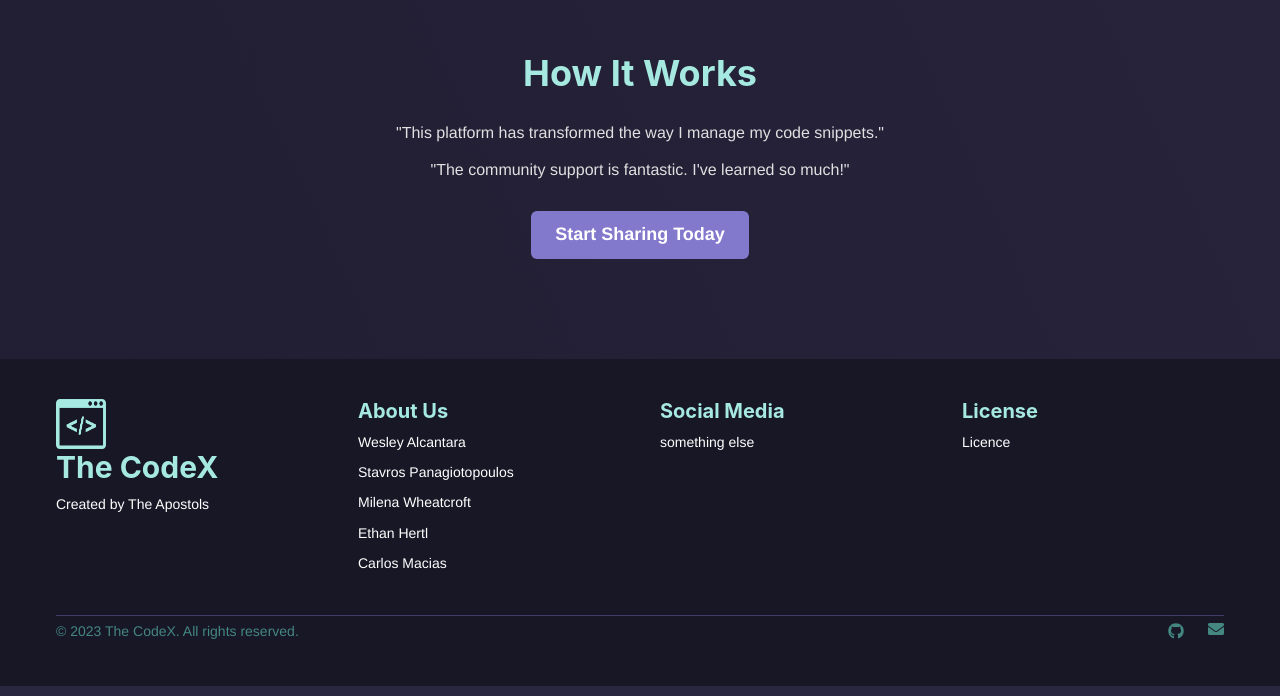
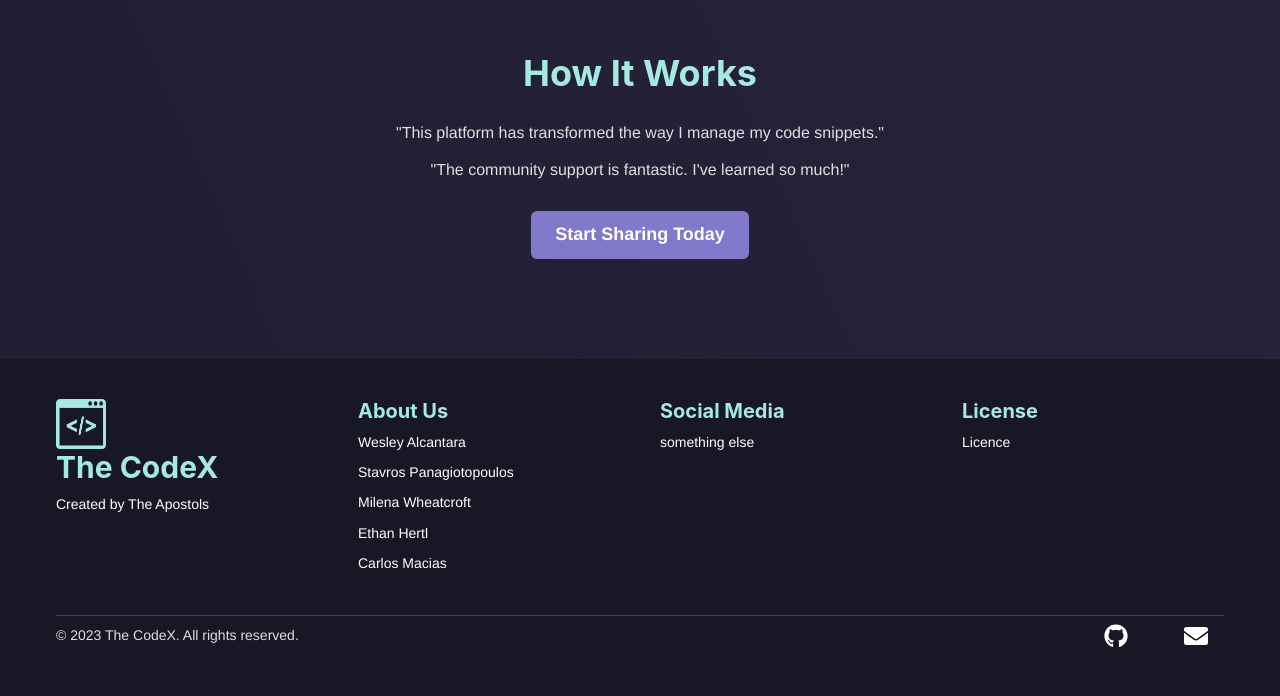
Before and after one commit to theApostols/the-codex, a React (Vite) app in the folder client/: page / in a window 1280 px wide. Shown: the part 2135-2831 px from the top of the page. Built offline with nearby package versions, Linux system fonts and the light colour scheme.

Commit message:
modify size on buttons and color on text

```diff
--- a/client/src/components/Footer/Footer.jsx
+++ b/client/src/components/Footer/Footer.jsx
@@ -1,4 +1,4 @@
-import { Box, Container, Stack, Text, Link, Heading, SimpleGrid, Icon, Image } from '@chakra-ui/react';
+import { Box, Container, Stack, Text, Link, Heading, SimpleGrid, Icon, Image, Button } from '@chakra-ui/react';
 import { FaTwitter, FaInstagram, FaGithub, FaEnvelope } from 'react-icons/fa';
 
 const Footer = () => {
@@ -54,17 +54,18 @@ const Footer = () => {
           mt="10"
           flexWrap="wrap"
           borderTop="1px solid #413C66"
+          color="codex.text200"
         >
-          <Text color='codex.accents300' fontSize="sm">
+          <Text fontSize="sm">
             © {new Date().getFullYear()} The CodeX. All rights reserved.
           </Text>
           {/* Social media icons with links. */}
-          <Stack color='codex.accents300' direction="row" spacing={6} mt={{ base: '4', md: '0' }} pt='5px'>
-            <Link href="#" isExternal><Icon as={FaGithub} /></Link>
+          <Stack direction="row" spacing={6} mt={{ base: '4', md: '0' }} >
+            <Button variant="ghost" href="#" isExternal><Icon as={FaGithub} w="6" h="6"/></Button>
             {/* Additional social media icons... */}
-            <Link href="mailto:theapostolsofveronica@outlook.com" isExternal>
-              <FaEnvelope />
-            </Link>
+            <Button variant="ghost" href="mailto:theapostolsofveronica@outlook.com" isExternal>
+            <Icon as={FaEnvelope} w="6" h="6"/>
+            </Button>
           </Stack>
         </Box>
       </Container>
```
